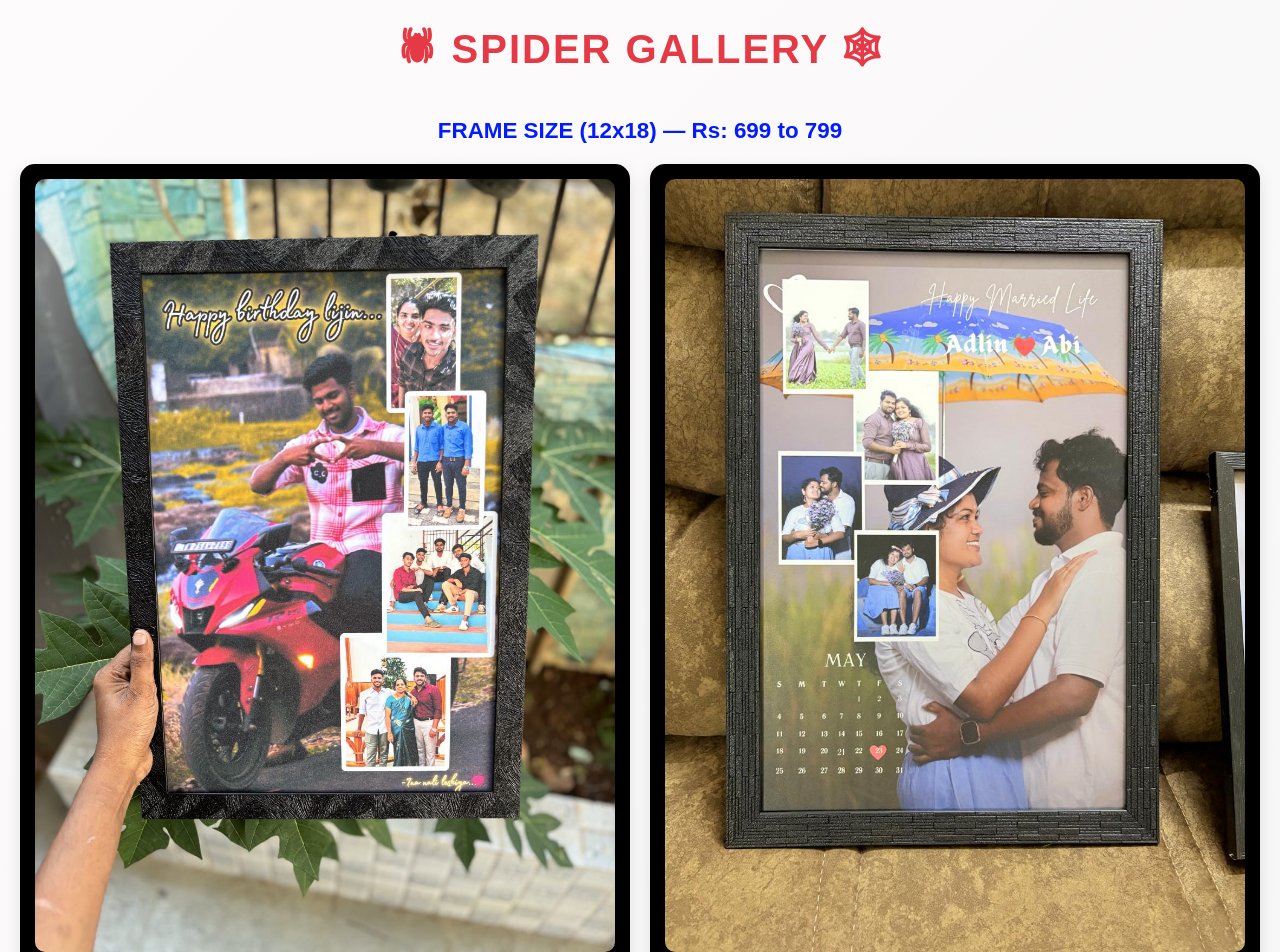
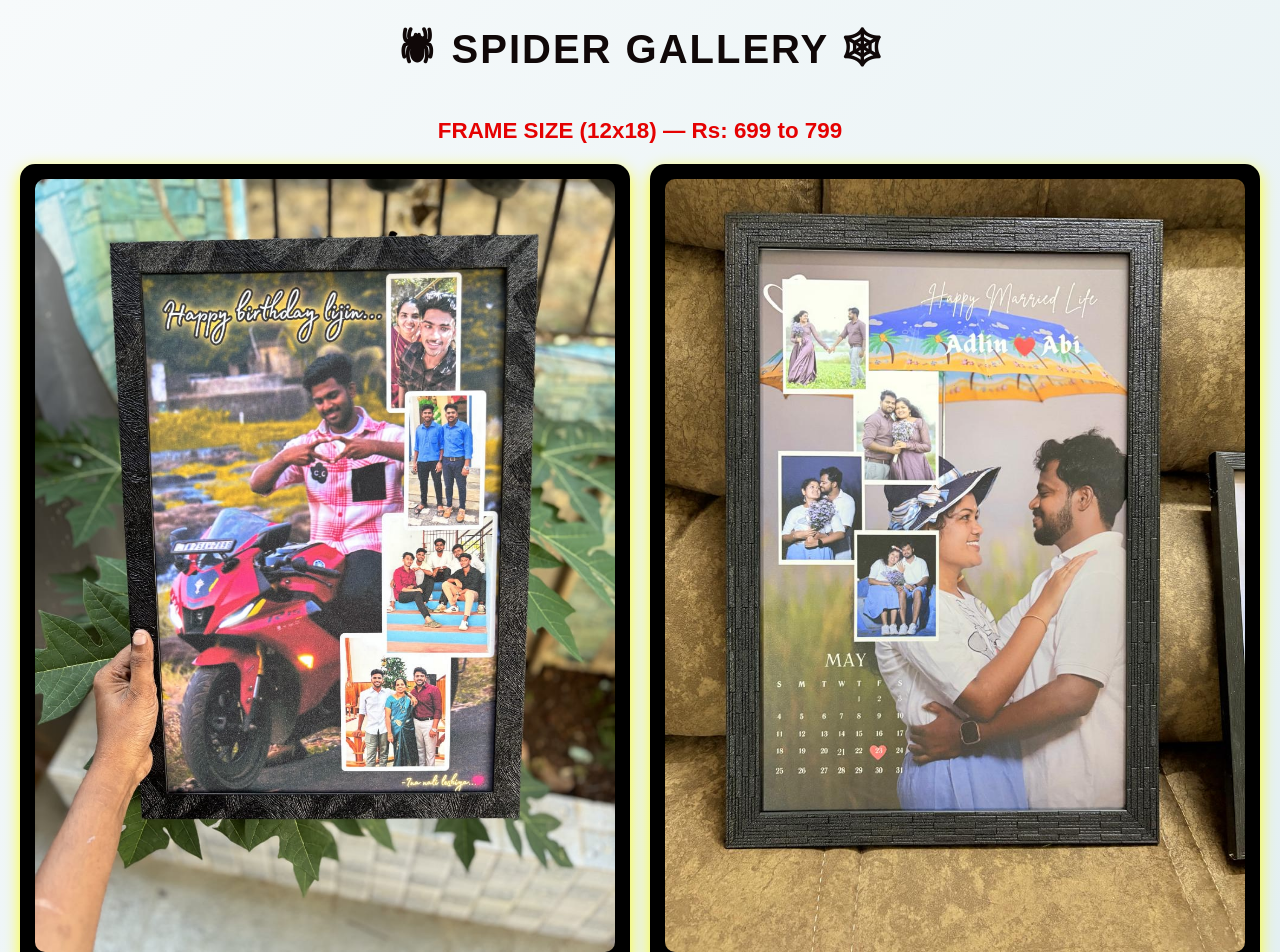
Before and after one commit to Sujith01-full-stack/WEB-SITE, a plain HTML site: page index.html in a window 1280 px wide. Shown: the top 952 px of the page. Drawn offline with Linux system fonts and the light colour scheme.

Commit message:
spider_gallery

```diff
--- a/index.html
+++ b/index.html
@@ -15,14 +15,14 @@
 
     body {
       font-family: "Poppins", sans-serif;
-      background: linear-gradient(135deg, #fdfbfb, #ebedee);
-      color: #d80404e8;
+      background: linear-gradient(135deg, rgb(247, 250, 251), #b0d5dbf4);
+      color: #0a0c10e8;
       padding: 20px;
     }
 
     h1 {
       text-align: center;
-      color: #e63946;
+      color: #100808;
       font-size: 2.5rem;
       margin-bottom: 10px;
       text-transform: uppercase;
@@ -31,7 +31,7 @@
     }
 
     h2 {
-      color: #031cff;
+      color: #e50202;
       margin: 30px 0 10px;
       font-size: 1.4rem;
       text-align: center;
@@ -51,14 +51,14 @@
       background: #000000;
       padding: 15px;
       border-radius: 15px;
-      box-shadow: 0 5px 15px rgba(0, 0, 0, 0.1);
+      box-shadow: 0 5px 15px rgba(255, 255, 20, 0.958);
       transition: transform 0.3s ease, box-shadow 0.3s ease;
       animation: fadeIn 1s ease;
     }
 
     .frame:hover {
       transform: translateY(-10px);
-      box-shadow: 0 8px 20px rgba(0, 0, 0, 0.2);
+      box-shadow: 0 8px 20px rgba(252, 235, 3, 0.907);
     }
 
     .frame img {
@@ -75,7 +75,7 @@
       text-align: center;
       margin-top: 10px;
       font-weight: bold;
-      color: #f6f6f6;
+      color: #ffffff;
     }
 
     /* ----------- Footer ----------- */
@@ -83,7 +83,7 @@
       text-align: center;
       margin-top: 50px;
       font-size: 0.9rem;
-      color: #0008e8;
+      color: #030415;
     }
 
     footer span {
```
